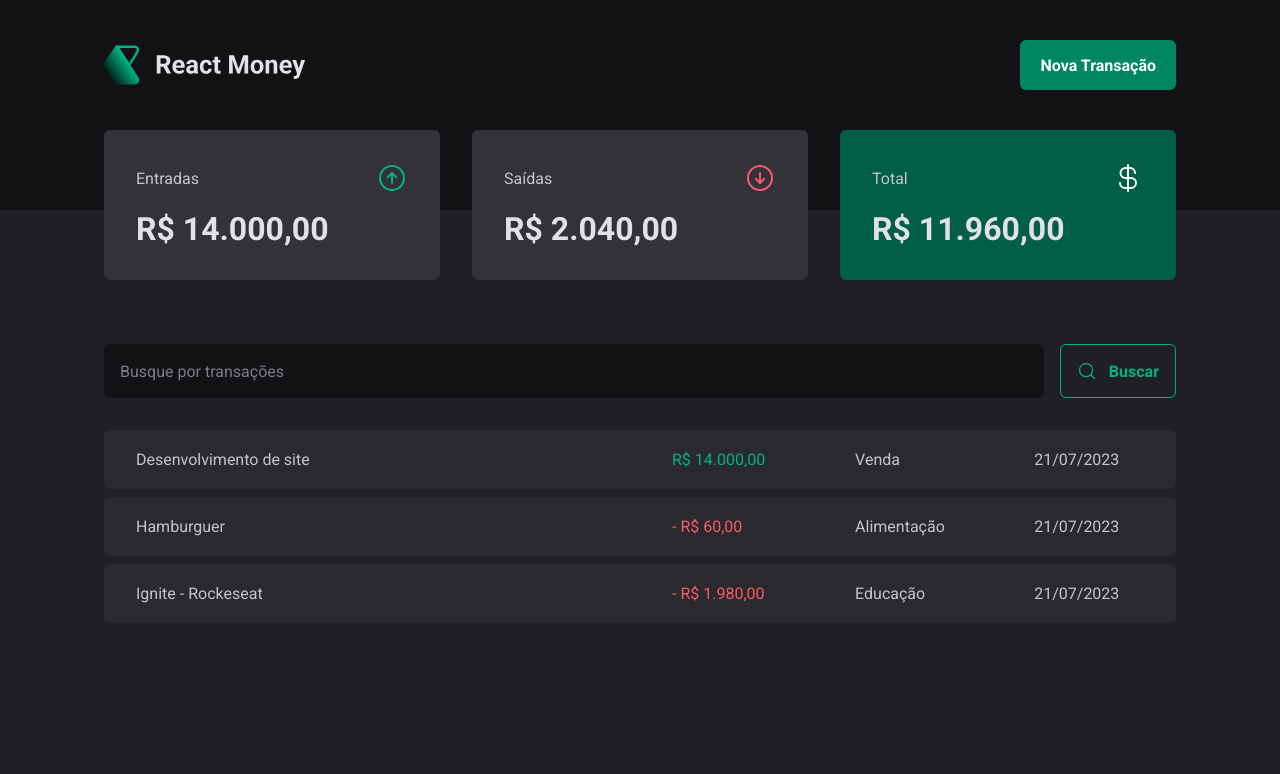
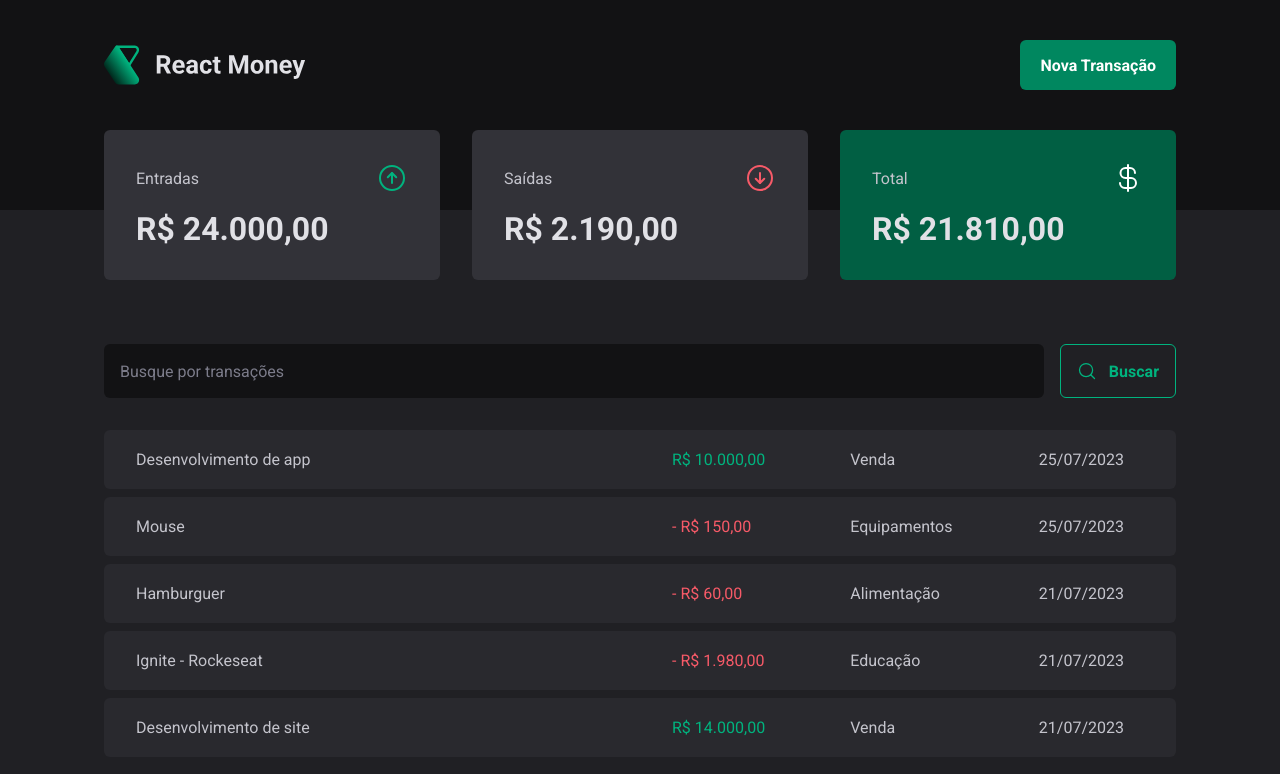
Before and after one commit to brenoq/reactMoney, a React (Vite) app: page / in a window 1280 px wide. Shown: the top 774 px of the page. Built offline with nearby package versions, Linux system fonts and the light colour scheme; data requests are answered from the project's data file.

Commit message:
Updated TransactionsContext adding createTransactions function

```diff
--- a/package.json
+++ b/package.json
@@ -27,10 +27,10 @@
     "@types/react": "^18.2.14",
     "@types/react-dom": "^18.2.6",
     "@types/styled-components": "^5.1.26",
-    "@typescript-eslint/eslint-plugin": "^5.61.0",
-    "@typescript-eslint/parser": "^5.61.0",
+    "@typescript-eslint/eslint-plugin": "^5.62.0",
+    "@typescript-eslint/parser": "^5.62.0",
     "@vitejs/plugin-react": "^4.0.1",
-    "eslint": "^8.44.0",
+    "eslint": "^8.45.0",
     "eslint-plugin-react-hooks": "^4.6.0",
     "eslint-plugin-react-refresh": "^0.4.1",
     "json-server": "^0.17.3",
--- a/server.json
+++ b/server.json
@@ -23,6 +23,22 @@
       "category": "Educação",
       "price": 1980,
       "createdAt": "2023-07-21T14:23:09.953Z"
+    },
+    {
+      "category": "Equipamentos",
+      "description": "Mouse",
+      "price": 150,
+      "type": "outcome",
+      "createdAt": "2023-07-25T14:05:19.278Z",
+      "id": 4
+    },
+    {
+      "category": "Venda",
+      "description": "Desenvolvimento de app",
+      "price": 10000,
+      "type": "income",
+      "createdAt": "2023-07-25T14:28:58.493Z",
+      "id": 5
     }
   ]
 }
--- a/src/components/NewTransactionModal/index.tsx
+++ b/src/components/NewTransactionModal/index.tsx
@@ -11,6 +11,8 @@ import { ArrowCircleDown, ArrowCircleUp, X } from 'phosphor-react'
 import * as z from 'zod'
 import { Controller, useForm } from 'react-hook-form'
 import { zodResolver } from '@hookform/resolvers/zod'
+import { useContext } from 'react'
+import { TransactionsContext } from '../../contexts/TransactionsContext'
 
 const newTransactionFormSchema = z.object({
   description: z.string(),
@@ -22,11 +24,14 @@ const newTransactionFormSchema = z.object({
 type newTransactionFormInputs = z.infer<typeof newTransactionFormSchema>
 
 export function NewTransactionModal() {
+  const { createTransaction } = useContext(TransactionsContext)
+
   const {
     control,
     register,
     handleSubmit,
     formState: { isSubmitting },
+    reset,
   } = useForm<newTransactionFormInputs>({
     resolver: zodResolver(newTransactionFormSchema),
     defaultValues: {
@@ -35,9 +40,16 @@ export function NewTransactionModal() {
   })
 
   async function handleCreateNewTransaction(data: newTransactionFormInputs) {
-    await new Promise((resolve) => setTimeout(resolve, 2000))
+    const { category, description, price, type } = data
 
-    console.log(data)
+    await createTransaction({
+      description,
+      category,
+      price,
+      type,
+    })
+
+    reset()
   }
 
   return (
--- a/src/contexts/TransactionsContext.tsx
+++ b/src/contexts/TransactionsContext.tsx
@@ -10,9 +10,17 @@ interface Transaction {
   createdAt: string
 }
 
+interface CreateTransactionInputs {
+  description: string
+  category: string
+  price: number
+  type: 'income' | 'outcome'
+}
+
 interface TransactionContextType {
   transactions: Transaction[]
   fetchTransactions: (query?: string) => Promise<void>
+  createTransaction: (data: CreateTransactionInputs) => Promise<void>
 }
 
 interface TransactionProviderProps {
@@ -27,6 +35,8 @@ export function TransactionProvider({ children }: TransactionProviderProps) {
   async function fetchTransactions(query?: string) {
     const response = await api.get('transactions', {
       params: {
+        _sort: 'createdAt',
+        _order: 'desc',
         q: query,
       },
     })
@@ -35,13 +45,30 @@ export function TransactionProvider({ children }: TransactionProviderProps) {
     setTransactions(response.data)
   }
 
+  async function createTransaction(data: CreateTransactionInputs) {
+    const { category, description, price, type } = data
+
+    const response = await api.post('transactions', {
+      category,
+      description,
+      price,
+      type,
+      createdAt: new Date(),
+    })
+
+    // eslint-disable-next-line @typescript-eslint/no-unsafe-return
+    setTransactions((state) => [response.data, ...state])
+  }
+
   useEffect(() => {
     // eslint-disable-next-line @typescript-eslint/no-floating-promises
     fetchTransactions()
   }, [])
 
   return (
-    <TransactionsContext.Provider value={{ transactions, fetchTransactions }}>
+    <TransactionsContext.Provider
+      value={{ transactions, fetchTransactions, createTransaction }}
+    >
       {children}
     </TransactionsContext.Provider>
   )
```
Also changed, not shown: 1 other file (tests, documents, lock files or other folders).
